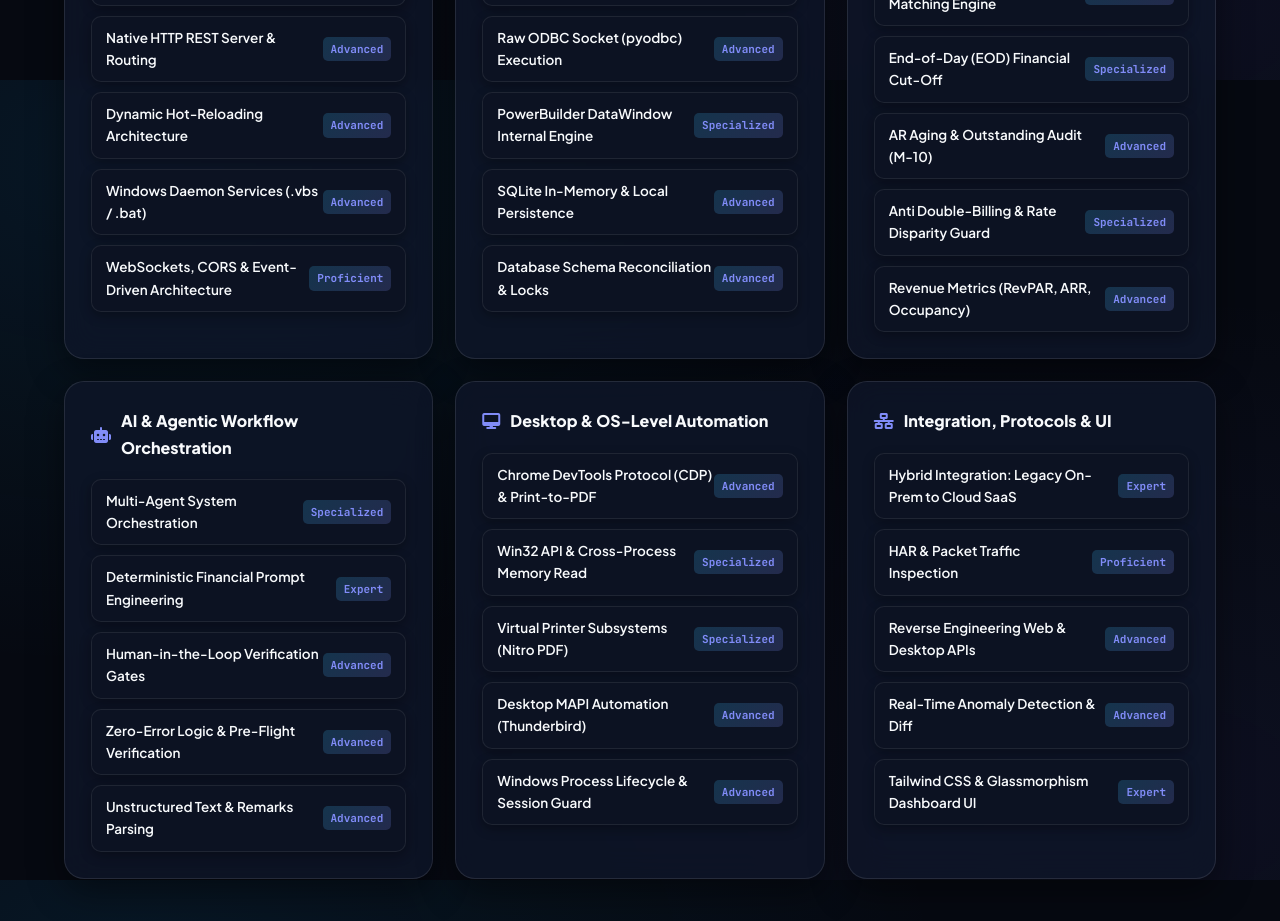
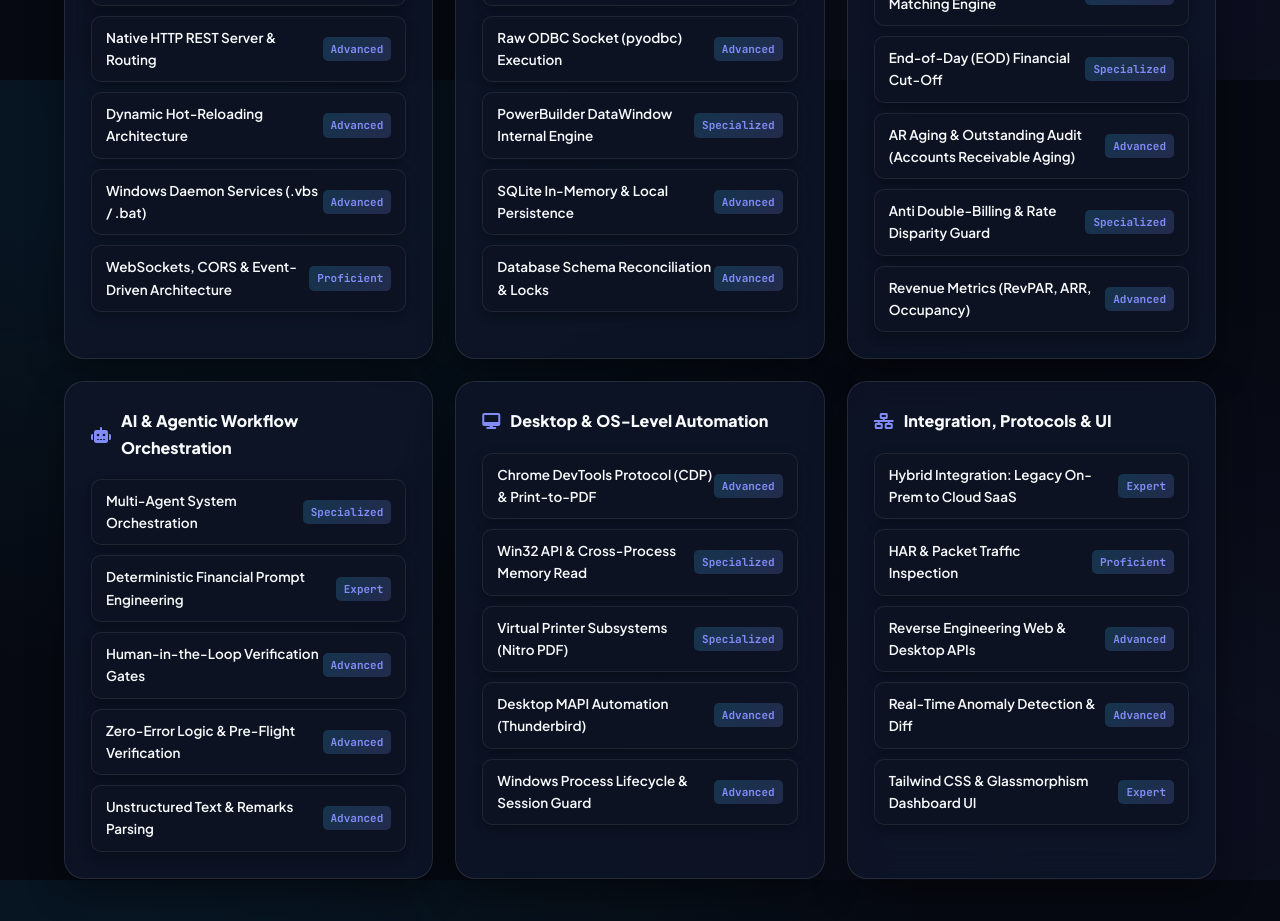
Before and after one commit to arifrijaldin/fullstack-, a plain HTML site: page frontend/index.html in a window 1280 px wide. Shown: the part 3920-4841 px from the top of the page. Drawn offline with Linux system fonts and the light colour scheme.

Commit message:
chore: clarify AR Aging and update terminology

```diff
--- a/frontend/index.html
+++ b/frontend/index.html
@@ -2550,7 +2550,7 @@
                     <div class="stack-items">
                         <div class="stack-item"><span>Multi-Way Transaction Matching Engine</span><span class="stack-level">Specialized</span></div>
                         <div class="stack-item"><span>End-of-Day (EOD) Financial Cut-Off</span><span class="stack-level">Specialized</span></div>
-                        <div class="stack-item"><span>AR Aging &amp; Outstanding Audit (M-10)</span><span class="stack-level">Advanced</span></div>
+                        <div class="stack-item"><span>AR Aging &amp; Outstanding Audit (Accounts Receivable Aging)</span><span class="stack-level">Advanced</span></div>
                         <div class="stack-item"><span>Anti Double-Billing &amp; Rate Disparity Guard</span><span class="stack-level">Specialized</span></div>
                         <div class="stack-item"><span>Revenue Metrics (RevPAR, ARR, Occupancy)</span><span class="stack-level">Advanced</span></div>
                     </div>
```
Also changed, not shown: index.html (+1 -1 lines).
